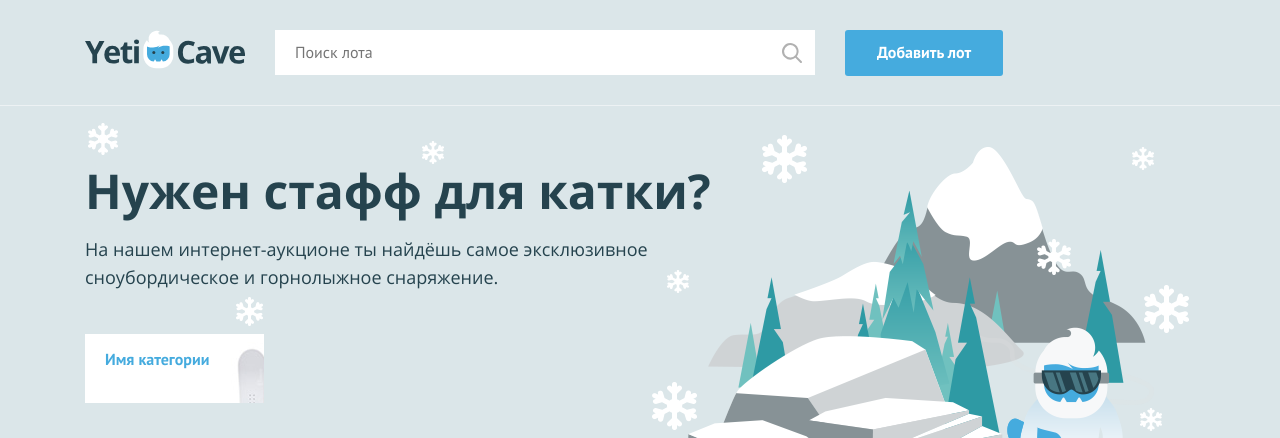
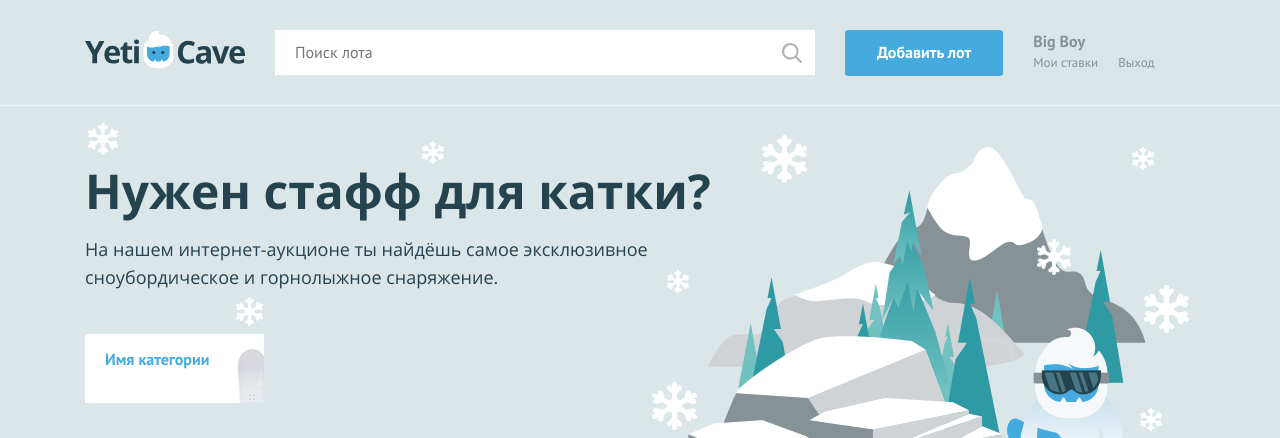
Before and after one commit to meaqese/582965-yeticave-9, a PHP site: page / in a window 1280 px wide. Shown: the top 438 px of the page. Run offline with PHP 8.4, Linux system fonts and the light colour scheme.

Commit message:
Работа с условиями. Написал 2-3 строки кода в index.php

```diff
--- a/index.php
+++ b/index.php
@@ -1,7 +1,7 @@
 <?php
 $is_auth = rand(0, 1);
 
-$user_name = ''; // укажите здесь ваше имя
+$user_name = 'Big Boy'; // укажите здесь ваше имя
 ?>
 <!DOCTYPE html>
 <html lang="ru">
@@ -28,7 +28,22 @@ $user_name = ''; // укажите здесь ваше имя
 
         <nav class="user-menu">
 
-        <!-- здесь должен быть PHP код для показа меню и данных пользователя -->
+        <?php if ($is_auth) : ?>
+            <div class="user-menu__logged">
+                <p><?php echo $user_name;?></p>
+                <a class="user-menu__bets" href="pages/my-bets.html">Мои ставки</a>
+                <a class="user-menu__logout" href="#">Выход</a>
+            </div>
+            <?php else : ?>
+            <ul class="user-menu__list">
+                <li class="user-menu__item">
+                    <a href="#">Регистрация</a>
+                </li>
+                <li class="user-menu__item">
+                    <a href="#">Вход</a>
+                </li>
+            </ul>
+            <?php endif; ?>
 
         </nav>
     </div>
```
